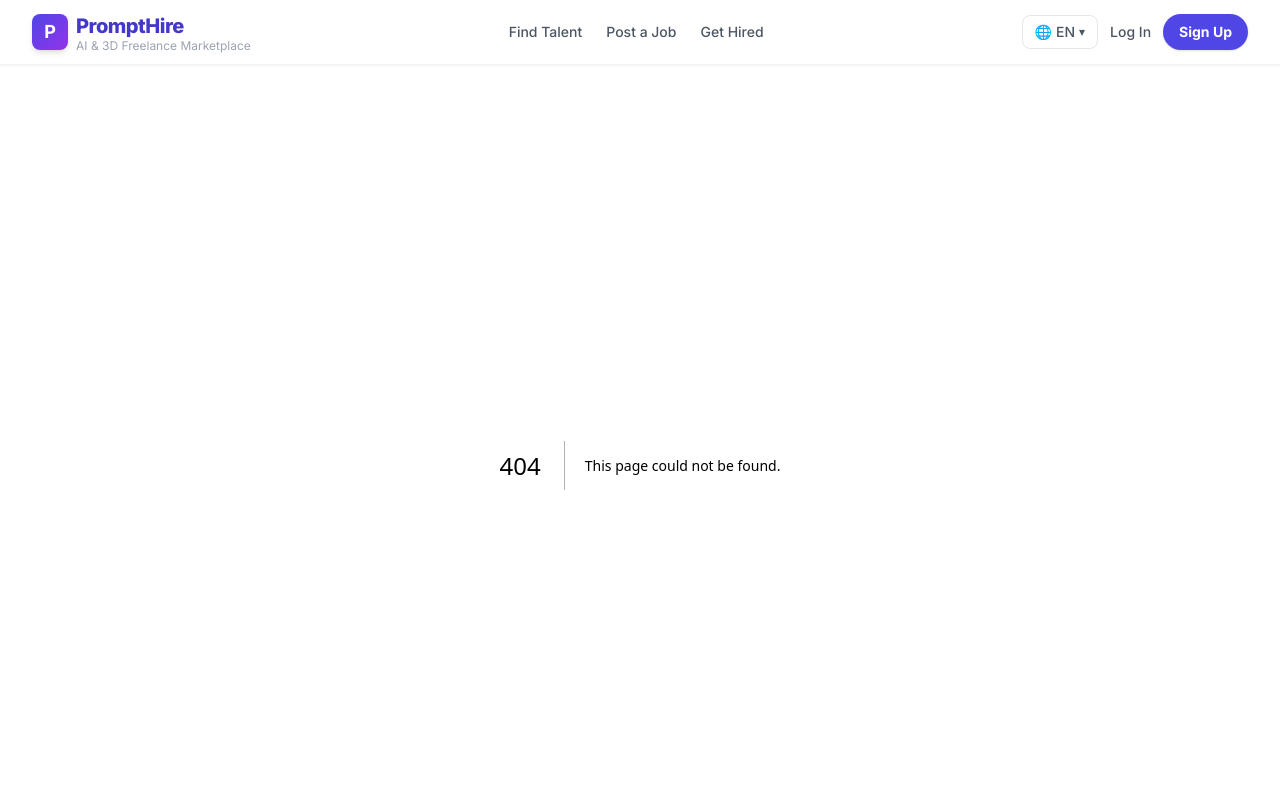
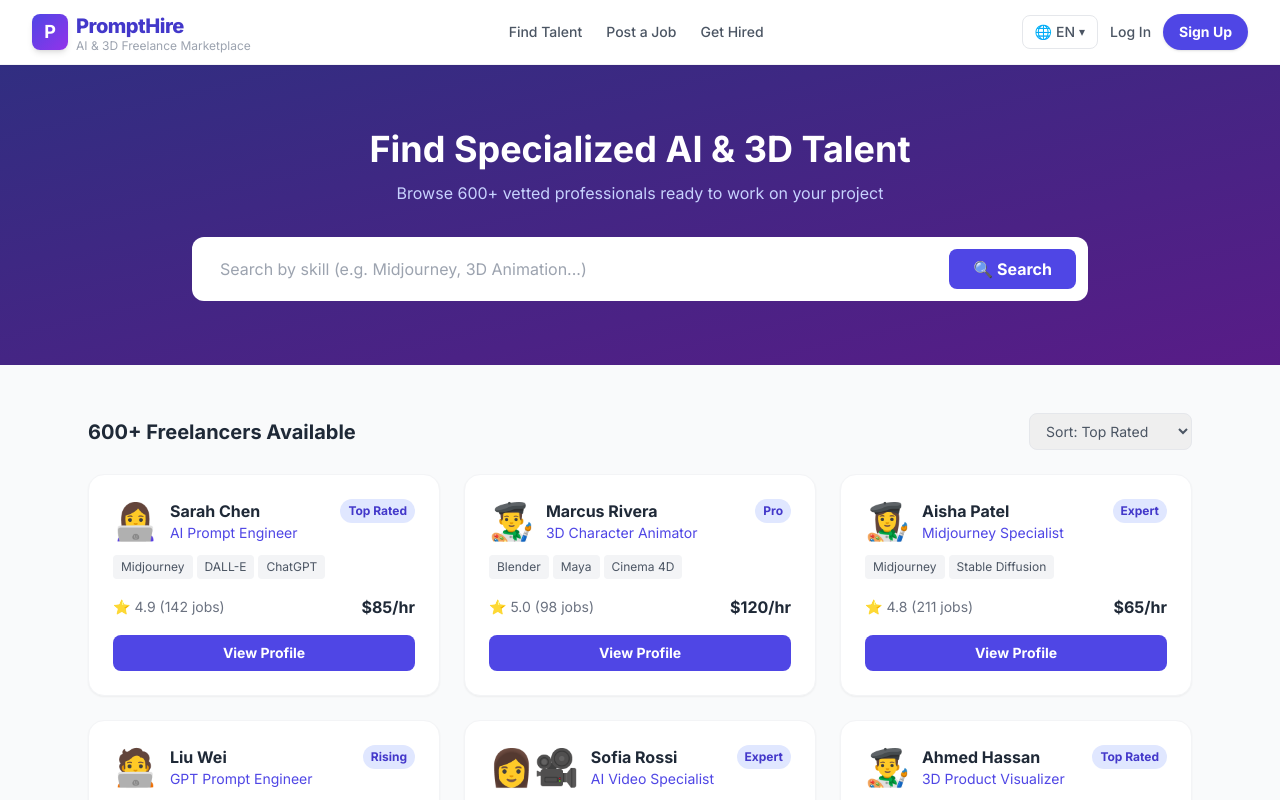
Before and after one commit to ecommerceguru787-cyber/prompthire, a Next.js app: page /find-talent in a window 1280 px wide. Before the commit this address had no page. Shown: the top 800 px of the page. Built offline with nearby package versions, Linux system fonts and the light colour scheme.

Commit message:
Create page.tsx

```diff
--- /dev/null
+++ b/app/find-talent/page.tsx
@@ -0,0 +1,60 @@
+import Link from 'next/link';
+export const metadata = { title: 'Find AI Talent - PromptHire', description: 'Browse and hire top AI prompt engineers and 3D animators on PromptHire.' };
+const freelancers = [
+  { name: 'Sarah Chen', role: 'AI Prompt Engineer', rating: '4.9', jobs: 142, rate: '$85/hr', avatar: '👩‍💻', tags: ['Midjourney','DALL-E','ChatGPT'], badge: 'Top Rated' },
+  { name: 'Marcus Rivera', role: '3D Character Animator', rating: '5.0', jobs: 98, rate: '$120/hr', avatar: '👨‍🎨', tags: ['Blender','Maya','Cinema 4D'], badge: 'Pro' },
+  { name: 'Aisha Patel', role: 'Midjourney Specialist', rating: '4.8', jobs: 211, rate: '$65/hr', avatar: '👩‍🎨', tags: ['Midjourney','Stable Diffusion'], badge: 'Expert' },
+  { name: 'Liu Wei', role: 'GPT Prompt Engineer', rating: '4.9', jobs: 87, rate: '$75/hr', avatar: '🧑‍💻', tags: ['GPT-4','Claude','Gemini'], badge: 'Rising' },
+  { name: 'Sofia Rossi', role: 'AI Video Specialist', rating: '4.7', jobs: 64, rate: '$95/hr', avatar: '👩‍🎥', tags: ['Runway','Sora','Pika'], badge: 'Expert' },
+  { name: 'Ahmed Hassan', role: '3D Product Visualizer', rating: '4.9', jobs: 176, rate: '$80/hr', avatar: '👨‍🎨', tags: ['KeyShot','Blender','3ds Max'], badge: 'Top Rated' },
+];
+export default function FindTalentPage() {
+  return (
+    <main className="bg-gray-50 min-h-screen">
+      <section className="bg-gradient-to-br from-indigo-900 to-purple-900 text-white py-16 px-6">
+        <div className="max-w-4xl mx-auto">
+          <h1 className="text-4xl font-bold mb-3 text-center">Find Specialized AI & 3D Talent</h1>
+          <p className="text-indigo-200 text-center mb-8">Browse {freelancers.length}00+ vetted professionals ready to work on your project</p>
+          <div className="bg-white rounded-xl p-3 flex gap-3">
+            <input type="text" placeholder="Search by skill (e.g. Midjourney, 3D Animation...)" className="flex-1 px-4 py-2 text-gray-800 outline-none" />
+            <button className="bg-indigo-600 text-white font-bold px-6 py-2 rounded-lg hover:bg-indigo-700 transition">🔍 Search</button>
+          </div>
+        </div>
+      </section>
+      <section className="max-w-6xl mx-auto py-12 px-6">
+        <div className="flex items-center justify-between mb-6">
+          <h2 className="text-xl font-bold text-gray-800">600+ Freelancers Available</h2>
+          <select className="border border-gray-200 rounded-lg px-3 py-2 text-sm text-gray-600">
+            <option>Sort: Top Rated</option>
+            <option>Sort: Lowest Rate</option>
+            <option>Sort: Most Jobs</option>
+          </select>
+        </div>
+        <div className="grid md:grid-cols-2 lg:grid-cols-3 gap-6">
+          {freelancers.map(f => (
+            <div key={f.name} className="bg-white rounded-2xl p-6 shadow-sm border border-gray-100 hover:shadow-md hover:border-indigo-200 transition">
+              <div className="flex items-start justify-between mb-3">
+                <div className="flex items-center gap-3">
+                  <div className="text-4xl">{f.avatar}</div>
+                  <div>
+                    <div className="font-bold text-gray-800">{f.name}</div>
+                    <div className="text-sm text-indigo-600">{f.role}</div>
+                  </div>
+                </div>
+                <span className="bg-indigo-100 text-indigo-700 text-xs font-bold px-2 py-1 rounded-full">{f.badge}</span>
+              </div>
+              <div className="flex flex-wrap gap-1 mb-4">
+                {f.tags.map(t => <span key={t} className="bg-gray-100 text-gray-600 text-xs px-2 py-1 rounded">{t}</span>)}
+              </div>
+              <div className="flex items-center justify-between">
+                <span className="text-sm text-gray-500">⭐ {f.rating} ({f.jobs} jobs)</span>
+                <span className="font-bold text-gray-800">{f.rate}</span>
+              </div>
+              <button className="mt-4 w-full bg-indigo-600 text-white font-bold py-2 rounded-lg hover:bg-indigo-700 transition text-sm">View Profile</button>
+            </div>
+          ))}
+        </div>
+      </section>
+    </main>
+  );
+}
```
